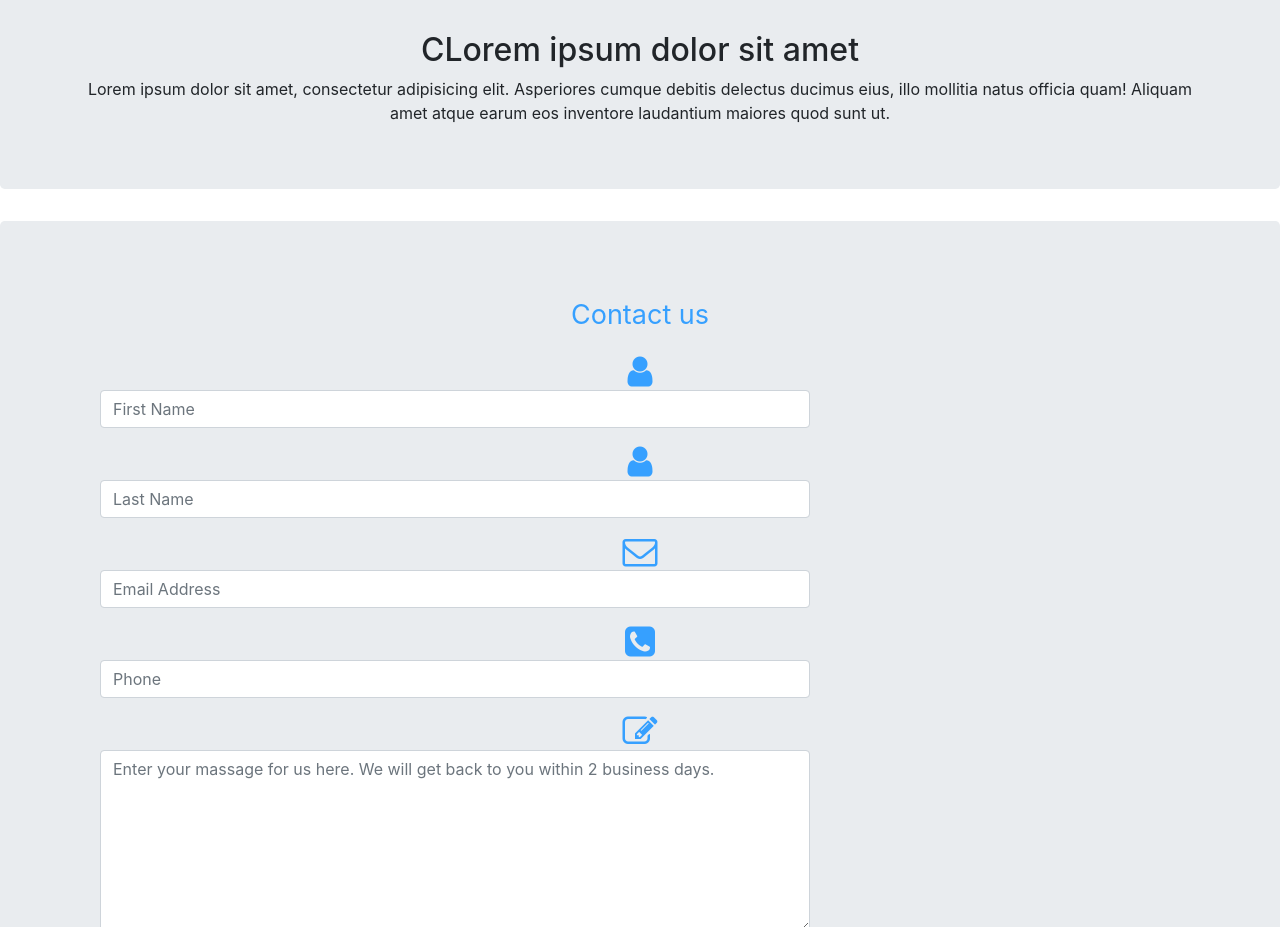
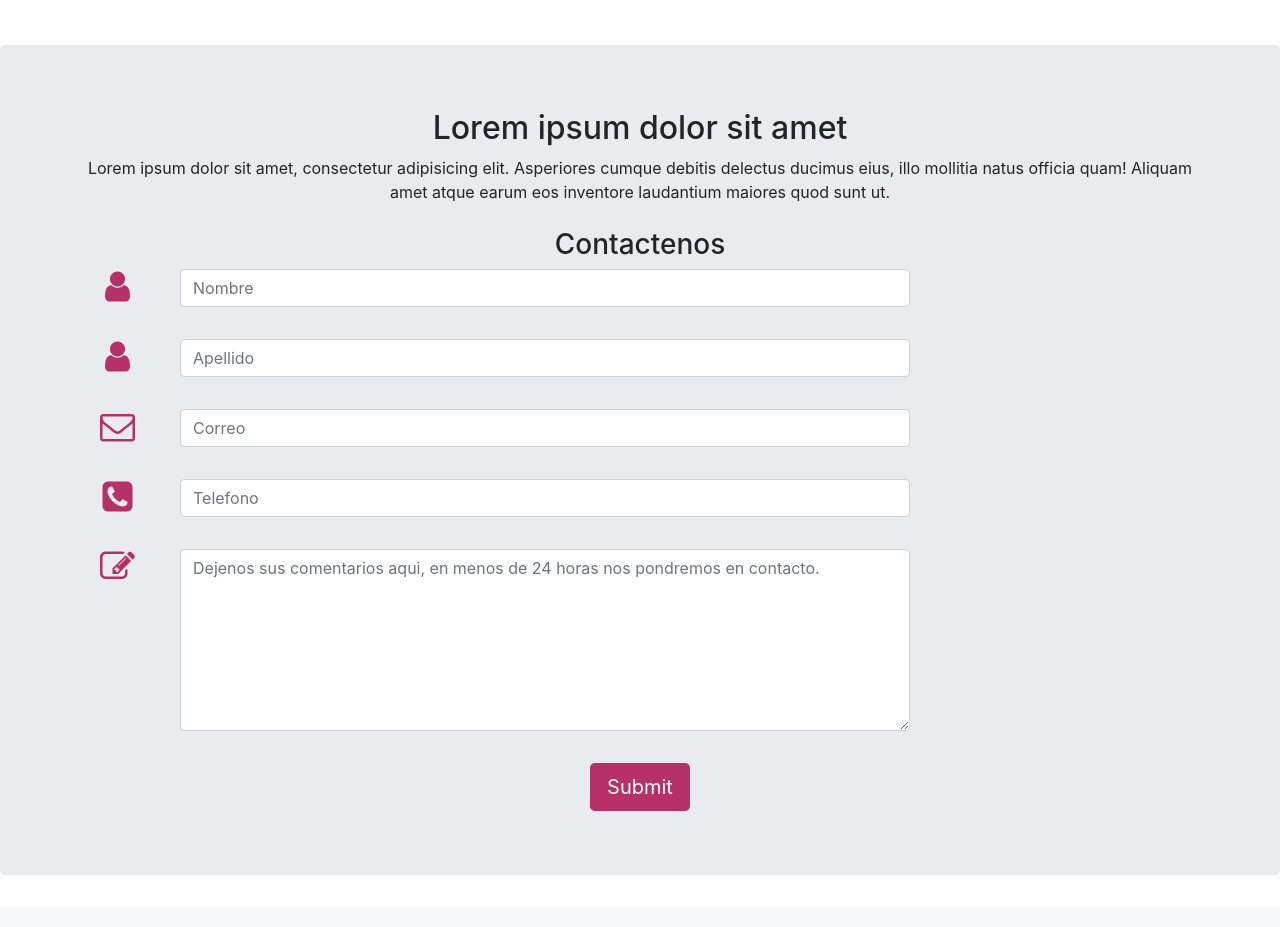
Before and after one commit to RRMoreno/AnnKcreations, a website: page index.html in a window 1280 px wide. Shown: the part 1873-2800 px from the top of the page. Drawn offline with nearby package versions, Linux system fonts and the light colour scheme.

Commit message:
Agregando variables y estilos

```diff
--- a/index.html
+++ b/index.html
@@ -77,7 +77,7 @@
             </a>
         </div>
     </section>
-    <section class="jumbotron text-center">
+    <section class="jumbotron text-center space">
         <div class="container">
             <h1>Quiénes Somos</h1>
             <p class="lead text-muted">Hola somos AnnK Creations y queremos hacer realidad tus sueños.
@@ -92,8 +92,12 @@
 
         </div>
     </section>
-    <section class="container page-section section">
+    <section class="container page-section section space">
+        <div class="container text-center">
+            <h2>Nuestros Productos</h2>
+        </div>
         <div class="row cardsspace col-md-12 col-xs-12">
+
             <div class="card" style="width: 18rem;">
                 <img alt="Card image cap" class="card-img-top" src="img/mandala.jpg">
                 <div class="card-body">
@@ -132,9 +136,9 @@
             </div>
         </div>
     </section>
-    <section class="jumbotron text-center">
-        <div class="container">
-            <h2>CLorem ipsum dolor sit amet</h2>
+    <section class="jumbotron text-center space">
+        <div class="container text-space">
+            <h2>Lorem ipsum dolor sit amet</h2>
             <!--
                 <p class="lead text-muted">
                 </p>
@@ -143,64 +147,62 @@
             illo mollitia natus officia quam! Aliquam amet atque earum eos inventore laudantium maiores quod sunt ut.
 
         </div>
-    </section>
-    <section class="jumbotron text-center">
         <div class="container">
             <div class="row">
                 <div class="col-md-12">
                     <div class="well well-sm">
                         <form class="form-horizontal" method="post">
                             <fieldset>
-                                <legend class="text-center header">Contact us</legend>
+                                <h3 class="text-center">Contactenos</h3>
 
-                                <div class="form-group">
-                                    <span class="col-md-1 col-md-offset-2 text-center"><i
-                                            class="fa fa-user bigicon"></i></span>
+                                <div class="row">
+                                    <div class="col-md-1 col-md-offset-2 text-center"><i
+                                            class="fa fa-user bigicon "></i></div>
                                     <div class="col-md-8">
-                                        <input id="fname" name="name" type="text" placeholder="First Name"
+                                        <input id="fname" name="name" type="text" placeholder="Nombre"
                                                class="form-control">
                                     </div>
                                 </div>
-                                <div class="form-group">
-                                    <span class="col-md-1 col-md-offset-2 text-center"><i
-                                            class="fa fa-user bigicon"></i></span>
+                                <div class="row">
+                                    <div class="col-md-1 col-md-offset-2 text-center"><i
+                                            class="fa fa-user bigicon"></i></div>
                                     <div class="col-md-8">
-                                        <input id="lname" name="name" type="text" placeholder="Last Name"
+                                        <input id="lname" name="name" type="text" placeholder="Apellido"
                                                class="form-control">
                                     </div>
                                 </div>
 
-                                <div class="form-group">
-                                    <span class="col-md-1 col-md-offset-2 text-center"><i
-                                            class="fa fa-envelope-o bigicon"></i></span>
+                                <div class="row">
+                                    <div class="col-md-1 col-md-offset-2 text-center"><i
+                                            class="fa fa-envelope-o bigicon"></i></div>
                                     <div class="col-md-8">
-                                        <input id="email" name="email" type="text" placeholder="Email Address"
+                                        <input id="email" name="email" type="text" placeholder="Correo"
                                                class="form-control">
                                     </div>
                                 </div>
 
-                                <div class="form-group">
-                                    <span class="col-md-1 col-md-offset-2 text-center"><i
-                                            class="fa fa-phone-square bigicon"></i></span>
+                                <div class="row">
+                                    <div class="col-md-1 col-md-offset-2 text-center"><i
+                                            class="fa fa-phone-square bigicon"></i></div>
                                     <div class="col-md-8">
-                                        <input id="phone" name="phone" type="text" placeholder="Phone"
+                                        <input id="phone" name="phone" type="text" placeholder="Telefono"
                                                class="form-control">
                                     </div>
                                 </div>
 
-                                <div class="form-group">
-                                    <span class="col-md-1 col-md-offset-2 text-center"><i
-                                            class="fa fa-pencil-square-o bigicon"></i></span>
+                                <div class="row">
+                                    <div class="col-md-1 col-md-offset-2 text-center"><i
+                                            class="fa fa-pencil-square-o bigicon"></i></div>
                                     <div class="col-md-8">
                                         <textarea class="form-control" id="message" name="message"
-                                                  placeholder="Enter your massage for us here. We will get back to you within 2 business days."
+                                                  placeholder="Dejenos sus comentarios aqui, en menos de 24 horas nos pondremos en contacto."
                                                   rows="7"></textarea>
                                     </div>
                                 </div>
 
                                 <div class="form-group">
                                     <div class="col-md-12 text-center">
-                                        <button type="submit" class="btn btn-primary btn-lg">Submit</button>
+                                        <button type="submit" class="btn button btn-lg">Submit</button>
                                     </div>
                                 </div>
                             </fieldset>
--- a/scss/style.scss
+++ b/scss/style.scss
@@ -1,3 +1,5 @@
+@import "variable";
+
 body {
   width: 100%;
 }
@@ -6,9 +8,18 @@ header {
   background-color: #d9c4cd !important;
 }
 
+section.space{
+  padding-bottom: 3rem;
+}
+
+.text-space{
+  padding-bottom: 1.5rem;
+}
+
 .textMuted {
-  color: #ffffff!important;
+  color: #ffffff !important;
 }
+
 .logo {
   width: 100px;
   height: 100px;
@@ -74,15 +85,31 @@ div.carousel-inner {
 }
 
 .header {
-  color: #36A0FF;
+  color: $primaryColor;
   font-size: 27px;
   padding: 10px;
 }
 
 .bigicon {
   font-size: 35px;
-  color: #36A0FF;
+  color: $primaryColor;
 }
+
+.button {
+  background-color: $primaryColor;
+  color: #fff;
+}
+
+.button:hover {
+  color: #fff;
+  background: linear-gradient( $primaryColor, $secondaryColor);
+  border-color: $primaryColor;
+}
+
+form fieldset div.row{
+  padding-bottom: 2rem;
+}
+
 
 #footer {
   background: #f7f8f9;
--- /dev/null
+++ b/scss/variable.scss
@@ -0,0 +1,2 @@
+$primaryColor: #b73066;
+$secondaryColor: #662775;
```
Also changed, not shown: css/styles.css.
